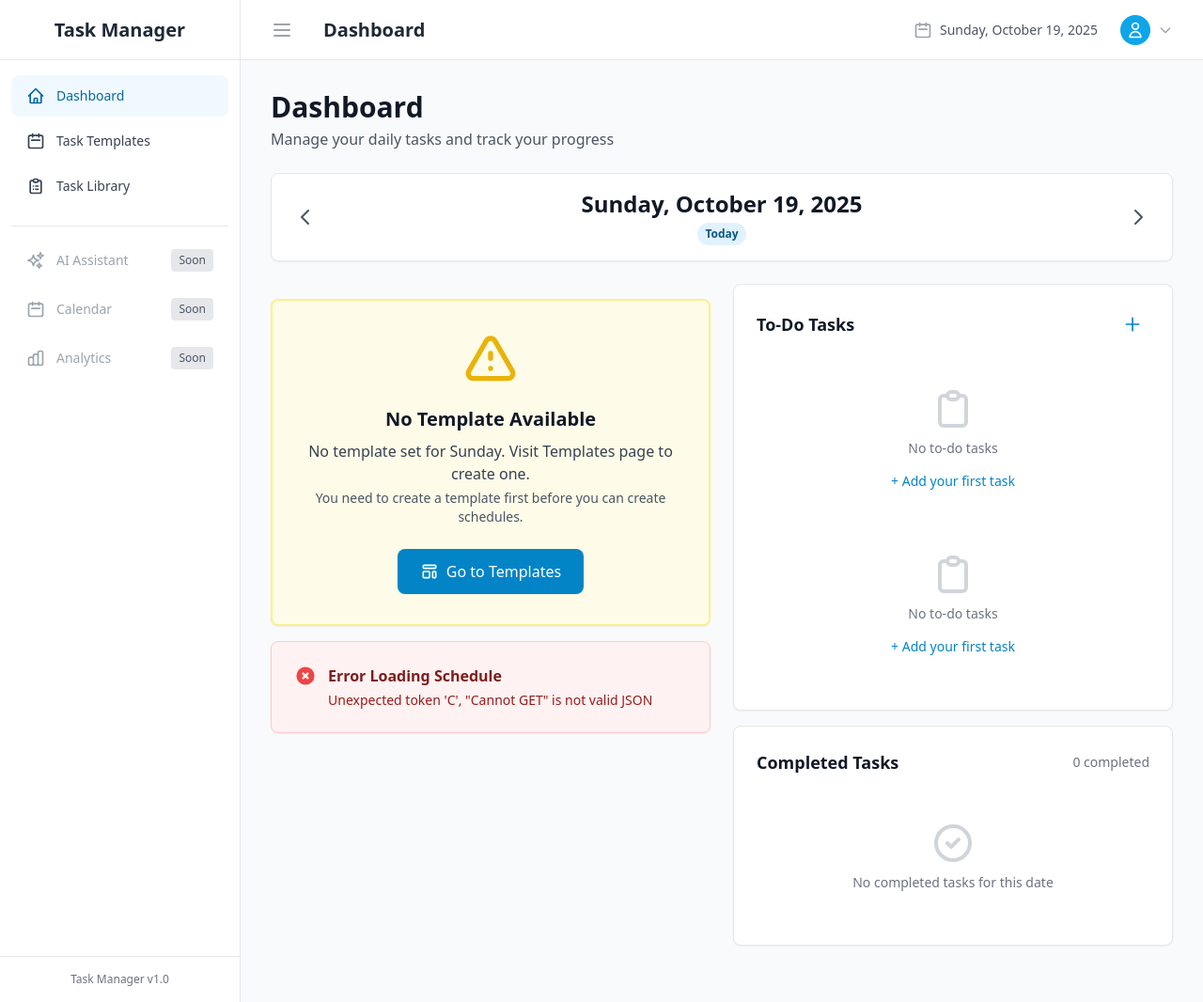
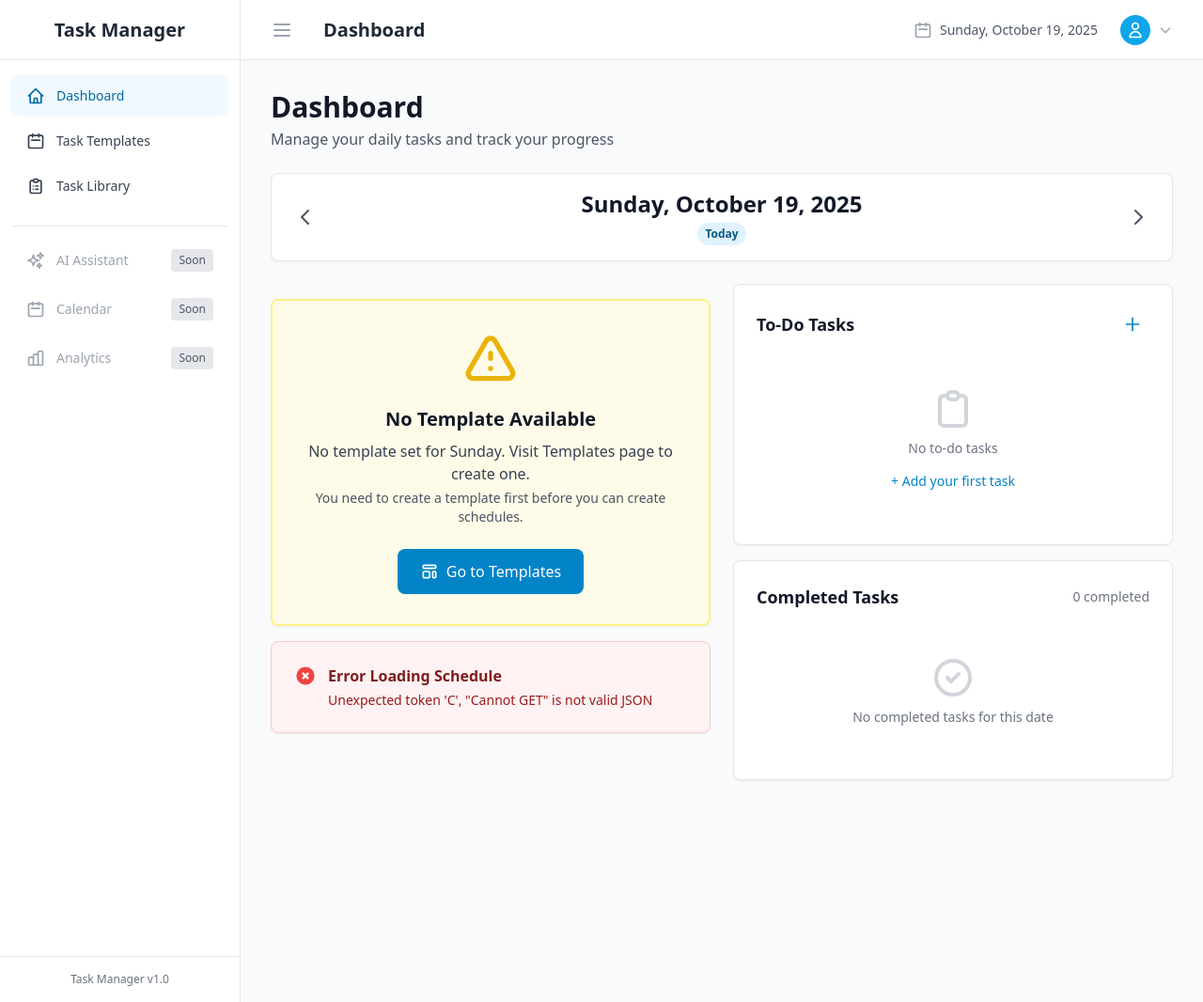
Before and after one commit to raulstechtips/serenemind-io, a Django app: page / in a window 1280 px wide. Shown: the whole page at 94% size. Run offline with Django 5.2, Linux system fonts and the light colour scheme; the visitor is signed in with stand-in values (Sample User, id 1); data that the repository does not hold is empty; parts of the project's set-up code (start-up, migrations or seed data) failed here and were passed over; some libraries are stand-ins or nearby versions.

Commit message:
updated completed task ordering and removed duplicate empty states

```diff
--- a/backend/static_project/js/components/adhocTaskStore.js
+++ b/backend/static_project/js/components/adhocTaskStore.js
@@ -199,7 +199,8 @@
                     await api.uncompleteTask(task.id);
                     // Move from completed to incomplete array (will be reordered by backend)
                     this.completedTasks = this.completedTasks.filter(t => t.id !== task.id);
-                    await this.reloadTasks(); // Reload to get proper order from backend
+                    this.incompleteTasks.push(task);
+                    // await this.reloadTasks(); // Reload to get proper order from backend
                 }
             } catch (error) {
                 // Revert on error
--- a/backend/templates/pages/dashboard.html
+++ b/backend/templates/pages/dashboard.html
@@ -311,21 +311,6 @@
                     </div>
                 </template>
 
-                <!-- Empty State -->
-                <template x-if="!$store.adhocTasks.loading && $store.adhocTasks.incompleteTasks.length === 0">
-                    <div class="text-center py-8">
-                        <svg class="mx-auto h-12 w-12 text-gray-300 mb-2" fill="none" stroke="currentColor" viewBox="0 0 24 24">
-                            <path stroke-linecap="round" stroke-linejoin="round" stroke-width="2"
-                                  d="M9 5H7a2 2 0 00-2 2v12a2 2 0 002 2h10a2 2 0 002-2V7a2 2 0 00-2-2h-2M9 5a2 2 0 002 2h2a2 2 0 002-2M9 5a2 2 0 012-2h2a2 2 0 012 2"/>
-                        </svg>
-                        <p class="text-sm text-gray-500 mb-3">No to-do tasks</p>
-                        <button @click="$store.adhocTasks.openCreateModal()"
-                                class="text-sm text-primary-600 hover:text-primary-700 font-medium">
-                            + Add your first task
-                        </button>
-                    </div>
-                </template>
-
                 <!-- Sortable Task List Component -->
                 <div x-data="{
                     sortableInstance: null,
@@ -381,20 +366,6 @@
                         this.hasChanges = false;
                     }
                 }">
-                    <!-- Empty State -->
-                    <template x-if="!$store.adhocTasks.loading && $store.adhocTasks.incompleteTasks.length === 0">
-                        <div class="text-center py-8">
-                            <svg class="mx-auto h-12 w-12 text-gray-300 mb-2" fill="none" stroke="currentColor" viewBox="0 0 24 24">
-                                <path stroke-linecap="round" stroke-linejoin="round" stroke-width="2"
-                                      d="M9 5H7a2 2 0 00-2 2v12a2 2 0 002 2h10a2 2 0 002-2V7a2 2 0 00-2-2h-2M9 5a2 2 0 002 2h2a2 2 0 002-2M9 5a2 2 0 012-2h2a2 2 0 012 2"/>
-                            </svg>
-                            <p class="text-sm text-gray-500 mb-3">No to-do tasks</p>
-                            <button @click="$store.adhocTasks.openCreateModal()"
-                                    class="text-sm text-primary-600 hover:text-primary-700 font-medium">
-                                + Add your first task
-                            </button>
-                        </div>
-                    </template>
 
                     <!-- Task List with Save Button -->
                     <template x-if="$store.adhocTasks.incompleteTasks.length > 0">
@@ -438,6 +409,21 @@
                         </template>
                     </ul>
                 </div>
+
+                <!-- Empty State -->
+                <template x-if="!$store.adhocTasks.loading && $store.adhocTasks.incompleteTasks.length === 0">
+                    <div class="text-center py-8">
+                        <svg class="mx-auto h-12 w-12 text-gray-300 mb-2" fill="none" stroke="currentColor" viewBox="0 0 24 24">
+                            <path stroke-linecap="round" stroke-linejoin="round" stroke-width="2"
+                                  d="M9 5H7a2 2 0 00-2 2v12a2 2 0 002 2h10a2 2 0 002-2V7a2 2 0 00-2-2h-2M9 5a2 2 0 002 2h2a2 2 0 002-2M9 5a2 2 0 012-2h2a2 2 0 012 2"/>
+                        </svg>
+                        <p class="text-sm text-gray-500 mb-3">No to-do tasks</p>
+                        <button @click="$store.adhocTasks.openCreateModal()"
+                                class="text-sm text-primary-600 hover:text-primary-700 font-medium">
+                            + Add your first task
+                        </button>
+                    </div>
+                </template>
 
                 <!-- Error State -->
                 <template x-if="$store.adhocTasks.error">
```
